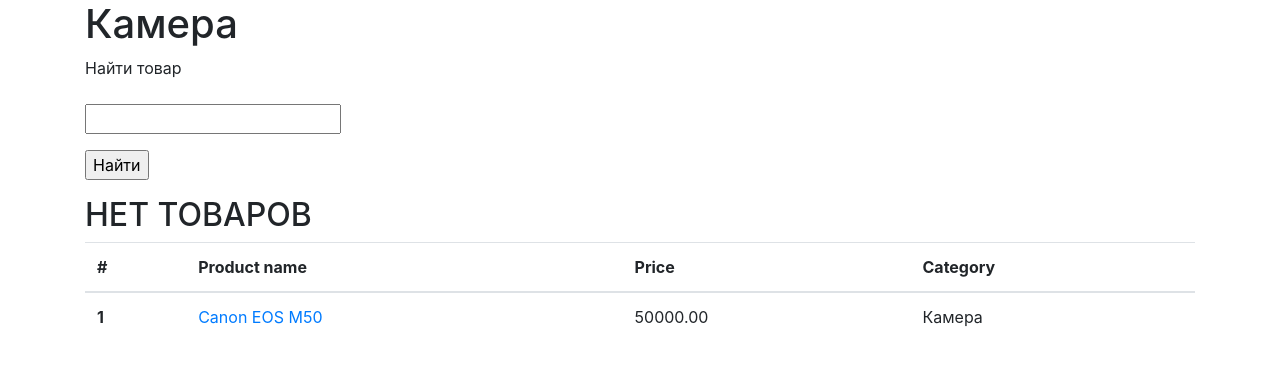
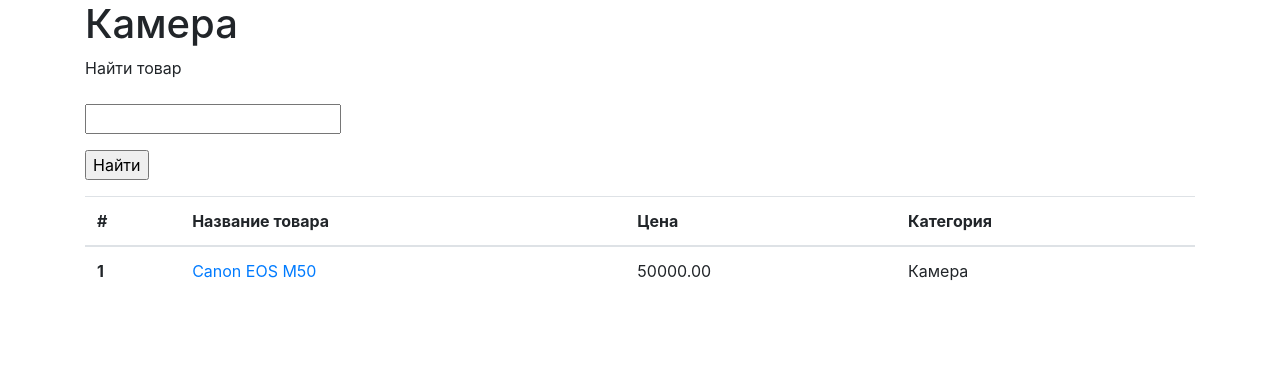
Before and after one commit to iasman312/lab_48, a Django app: page /products/camera/ in a window 1280 px wide. Shown: the part 40-406 px from the top of the page. Run offline with Django 3.2, Linux system fonts and the light colour scheme; data comes from the database, SQL or seed files in the repository; some libraries are stand-ins or nearby versions.

Commit message:
Исправили ошибки с шаблонами

```diff
--- a/shop/webapp/forms.py
+++ b/shop/webapp/forms.py
@@ -15,8 +15,8 @@ class ProductForm(forms.Form):
                                   'товара')
     category = forms.ChoiceField(required=True, choices=category_choices,
                                  initial='other', label='Категория')
-    balance = forms.IntegerField(min_value=0)
-    price = forms.DecimalField(max_digits=7, decimal_places=2)
+    balance = forms.IntegerField(min_value=0, label='Остаток')
+    price = forms.DecimalField(max_digits=7, decimal_places=2, label='Цена')
 
 
 class SearchForm(forms.Form):
--- a/shop/webapp/templates/product_form.html
+++ b/shop/webapp/templates/product_form.html
@@ -10,6 +10,5 @@
        <p class="form-error">{{ error }}</p>
    {% endfor %}
    <p {% if field.errors %} class="form-field-error"{% endif %}>{{ field }}</p>
-    <br>
 {% endfor %}
 <p><input type="submit" value="{{ button_text }}"></p>
--- a/shop/webapp/templates/products_by_category.html
+++ b/shop/webapp/templates/products_by_category.html
@@ -13,7 +13,7 @@
         <p><input type="submit" value="Найти"></p>
     </form>
 
-    {% if not products %}
+    {% if not products_by_category %}
         <h2>НЕТ ТОВАРОВ</h2>
     {% endif %}
 
@@ -21,9 +21,9 @@
       <thead>
         <tr>
           <th scope="col">#</th>
-          <th scope="col">Product name</th>
-          <th scope="col">Price</th>
-          <th scope="col">Category</th>
+          <th scope="col">Название товара</th>
+          <th scope="col">Цена</th>
+          <th scope="col">Категория</th>
         </tr>
       </thead>
       {% for product in products_by_category %}
--- a/shop/webapp/views.py
+++ b/shop/webapp/views.py
@@ -6,6 +6,7 @@ from .forms import ProductForm, SearchForm
 
 def index_view(request):
     form = SearchForm()
+    name = None
     if request.GET.get('name'):
         products = Product.objects.all().order_by('category', 'name').exclude(
             balance=0).filter(name__startswith=request.GET.get('name'))
@@ -16,7 +17,8 @@ def index_view(request):
         balance=0)
     return render(request, 'index.html', context={'products': products,
                                                   'choices': category_choices,
-                                                  'form': form})
+                                                  'form': form,
+                                                  'name': name})
 
 
 def product_view(request, pk):
```
